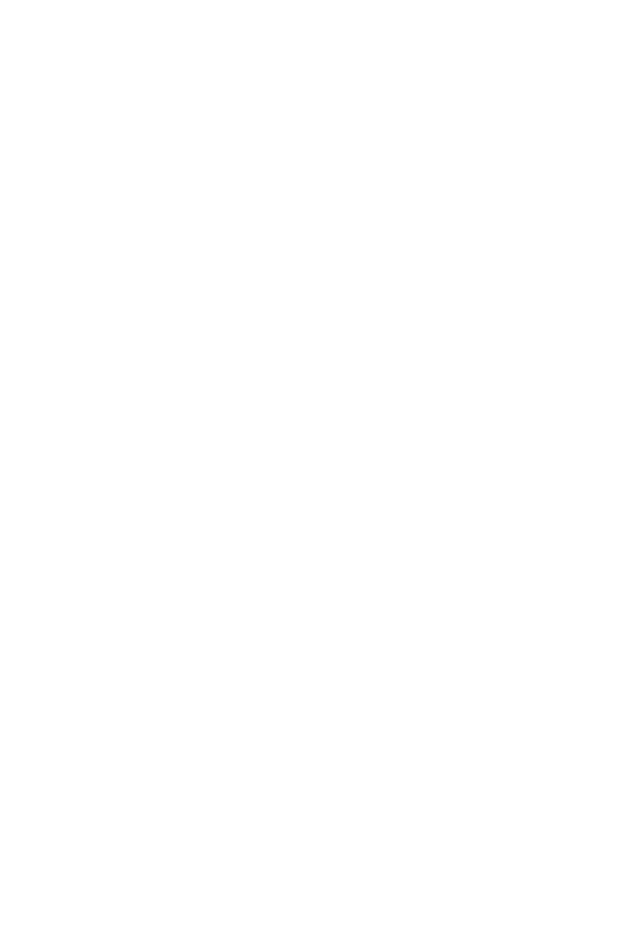
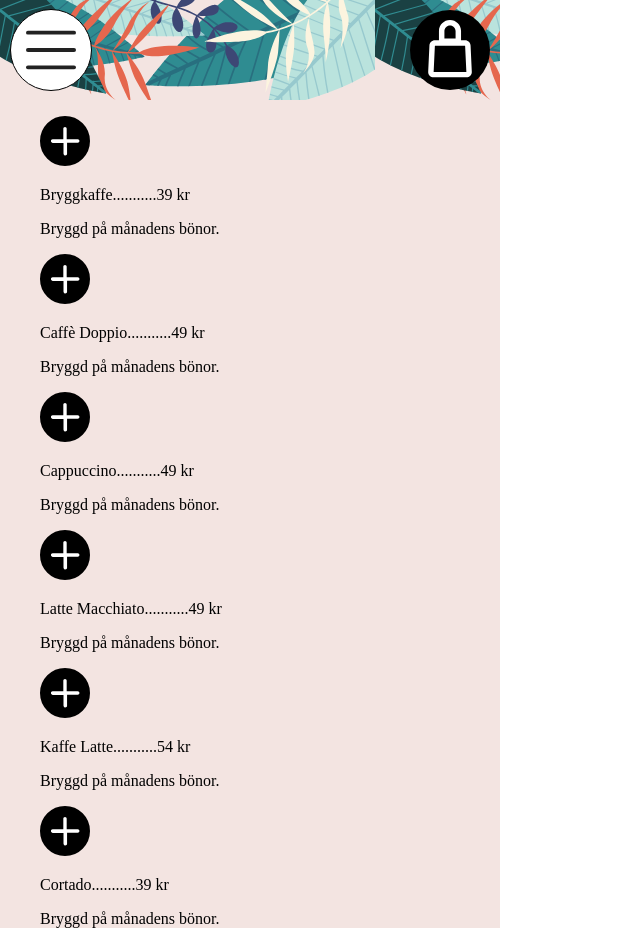
Before and after one commit to codeninjah/agilt-airbean, a Vue app in the folder airbean/: page /Menu in a window 1280 px wide. Shown: the whole page, without its empty margins (0-640 px from the left). Before the commit the page ends 800 px from the top, so only its background shows below. Built offline with nearby package versions, Linux system fonts and the light colour scheme.

Commit message:
Working on menu page

```diff
--- a/airbean/src/views/Menu.vue
+++ b/airbean/src/views/Menu.vue
@@ -1,12 +1,46 @@
 <template>
-    <div></div>
+    <div>
+        <Header/>
+        <ul v-for="item in items" :key="item.id">
+            <li> <img :src="addBtnImg">
+                <p>{{item.title}}...........{{item.price}} kr</p>
+                <p>{{item.desc}}</p>
+            </li>
+        </ul>
+    </div>
 </template>
 
 
 <script>
+import menu from '@/assets/data/menu.json';
+import Header from '@/components/Header.vue';
 
+export default {
+    components: { Header },
+
+    data(){return{
+        items: menu.menu,
+        addBtnImg: require('@/assets/graphics/add.svg')
+    }}
+}
 </script>
 
 <style scoped>
 
+div {
+    background-color: #F3E4E1;
+}
+
+li {
+    list-style-type: none;
+}
+
+li img {
+    background-color: black;
+    width: 30px;
+    height: 30px;
+    border-radius: 50%;
+    border: 10px solid black;
+}
+
 </style>
```
